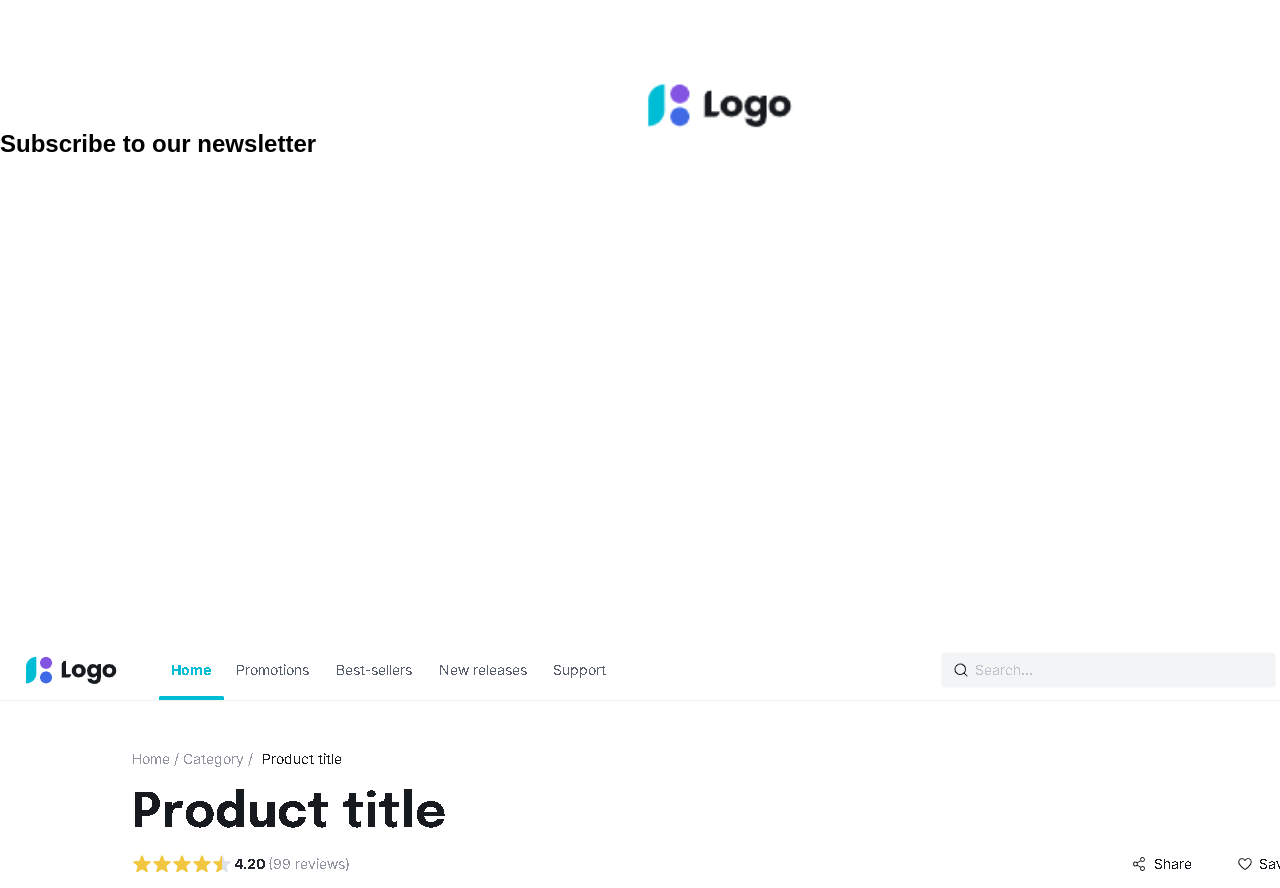
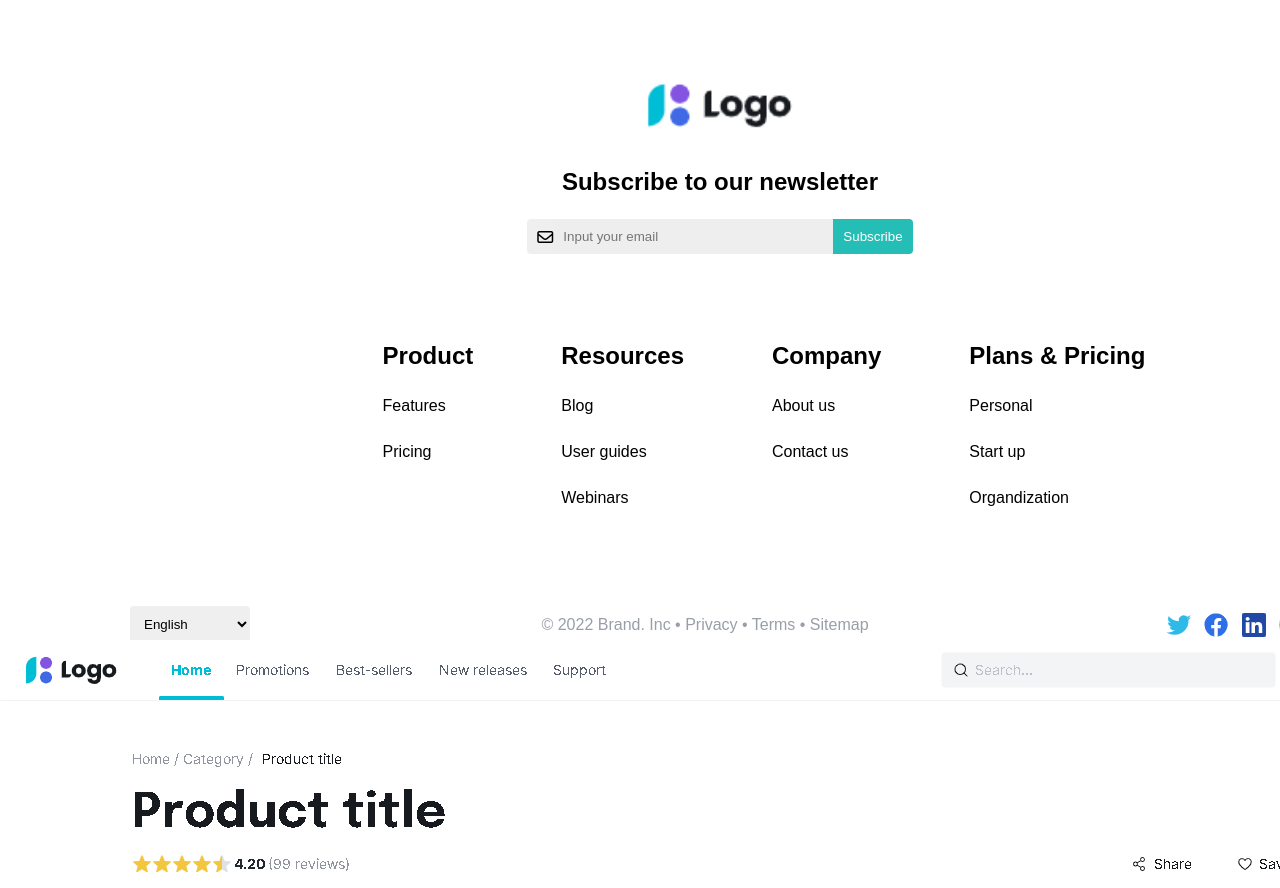
Before and after one commit to HuyenTranz/HuyenTran_Tuan05_Web, a plain HTML site: page index.html in a window 1280 px wide. Shown: the part 2040-2928 px from the top of the page. Drawn offline with Linux system fonts and the light colour scheme.

Commit message:
Hoan thanh footer

```diff
--- a/assets/style.css
+++ b/assets/style.css
@@ -94,7 +94,6 @@
 
 
 /* Phan logo */
-
 #footer .footer--logo {
     display: flex;
     justify-content: center;
@@ -108,15 +107,100 @@
 
 
 /* Phan chu Subscribe to our newsletter */
-
-.footer--logo .subscribe {
+.footer--subscribe{
     display: flex;
     justify-content: center;
     align-items: center;
     padding-top: 40px;
 }
 
-.subscribe .text {
+.footer--subscribe .text{
     font-size: 24px;
     font-weight: bold;
+    line-height: 24px;
 }
+
+/* Phan email */
+.footer--email{
+    display: flex;
+    justify-content: center;
+    padding-top: 25px;
+}
+
+.footer--email .footer--email--mail{
+    background-color: rgb(224, 224, 224, 0.5);
+    padding-left: 10px;
+    border-radius: 4px 0px 0px 4px;
+    display: flex;
+    justify-content: center;
+    align-items: center;
+}
+
+.footer--email--mail .txtEmail{
+    width: 260px;
+    padding: 10px;
+    border: none;
+    background-color: rgba(224, 224, 224, 0.1);
+    outline: none;
+}
+
+.footer--email .btSub{
+    padding: 10px;
+    border-width: 110px;
+    background-color: #25BEB6;
+    border: none;
+    border-radius: 0px 4px 4px 0px;
+    color: #ffff;
+}
+
+.footer--menu{
+    display: flex;
+    justify-content: center;
+    align-items: flex-start;
+    padding-top: 90px;
+}
+
+.footer--menu .menu{
+    list-style-type: none;
+    padding-left: 88px;
+}
+
+.menu .menu--title{
+    font-size: 24px;
+    font-weight: bold;
+    line-height: 24px;
+    padding-bottom: 30px;
+}
+
+.menu .menu--list{
+    font-size: 16px;
+    line-height: 16px;
+    padding-bottom: 30px;
+}
+
+.footer--contact{
+    display: flex;
+    justify-content: space-between;
+    align-items: center;
+    padding-top: 70px;
+    padding-left: 130px;
+    padding-right: 130px;
+}
+
+.footer--contact .contact--english{
+    border: none;
+    background-color: rgba(224, 224, 224, 0.5);
+    padding: 10px;
+    width: 120px;
+    border-radius: 4px;
+}
+
+.footer--contact .contact--text{
+    color: rgb(153,158,168);
+}
+
+.footer--contact .contact--picture{
+    width: 150px;
+    display: flex;
+    justify-content: space-around;
+}
--- a/index.html
+++ b/index.html
@@ -42,6 +42,7 @@
         </div>
         <!-- Phan content -->
         <div id="content"></div>
+
         <!-- Phan footer -->
         <div id="footer">
             <!-- Phan logo -->
@@ -49,17 +50,51 @@
                 <img class="logo" src="./img/logo.png" alt="">
             </div>
             <!-- Phan chu Subscribe to our newsletter -->
-            <div class="subscribe">
+            <div class="footer--subscribe">
                 <p class="text">Subscribe to our newsletter</p>
             </div>
             <!-- Phan email -->
-            <!-- <div class="email">
-                <i class="fa-regular fa-envelope"></i>
-                <input class="txtEmail" type="text" placeholder="Input your email">
-                <button>Subscribe</button>
-            </div> -->
-            <div class=""></div>
-            <div class=""></div>
+            <div class="footer--email">
+                <div class="footer--email--mail">
+                    <i class="fa-regular fa-envelope"></i>
+                    <input class="txtEmail" type="text" placeholder="Input your email">
+                </div>
+                <button class="btSub">Subscribe</button>
+            </div>
+            <div class="footer--menu">
+                <ul class="menu">
+                    <li class="menu--title">Product</li>
+                    <li class="menu--list">Features</li>
+                    <li class="menu--list">Pricing</li>
+                </ul>
+                <ul class="menu">
+                    <li class="menu--title">Resources</li>
+                    <li class="menu--list">Blog</li>
+                    <li class="menu--list">User guides</li>
+                    <li class="menu--list">Webinars</li>
+                </ul>
+                <ul class="menu">
+                    <li class="menu--title">Company</li>
+                    <li class="menu--list">About us</li>
+                    <li class="menu--list">Contact us</li>
+                </ul>
+                <ul class="menu">
+                    <li class="menu--title">Plans & Pricing</li>
+                    <li class="menu--list">Personal</li>
+                    <li class="menu--list">Start up</li>
+                    <li class="menu--list">Organdization</li>
+                </ul>
+            </div>
+            <div class="footer--contact">
+                    <select class="contact--english"><option value="">English</option></select>
+                    <p class="contact--text">© 2022 Brand. Inc • Privacy • Terms • Sitemap</p>
+                    <div class="contact--picture">
+                        <img src="./img/Twitter 9.png" alt="">
+                        <img src="./img/Facebook 9.png" alt="">
+                        <img src="./img/LinkedIn 8.png" alt="">
+                        <img src="./img/YouTube 8.png" alt="">
+                    </div>
+            </div>
         </div>
     </div>
     <img src="./img/a_detail.png" alt="">
```
